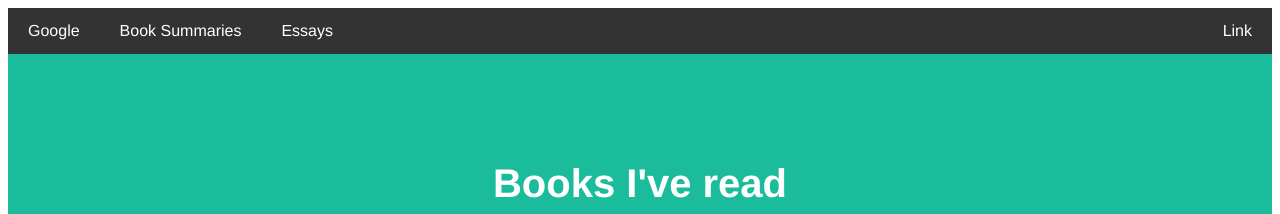
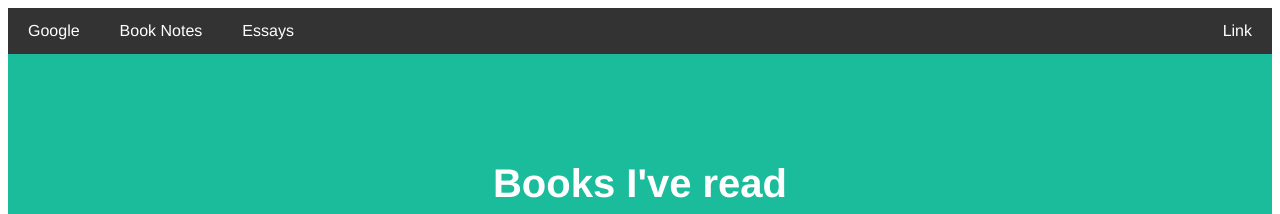
Before and after one commit to j-underdown/j-underdown.github.io, a Jekyll site: the page booknotes.html, which Jekyll copies as it is, in a window 1280 px wide. Shown: the top 214 px of the page. Built offline with Jekyll 4.4.1, drawn with Linux system fonts in a browser that asks for light colours.

Commit message:
Update and rename booksummaries.html to booknotes.html

```diff
--- a/booksummaries.html
+++ b/booknotes.html
@@ -1,6 +1,6 @@
 <html>
 <head>
-  <title>Book summaries</title>
+  <title>Book Notes</title>
   <meta charset="utf-8">
   <link href="stylesheet.css" rel="stylesheet">
 </head>
@@ -8,7 +8,7 @@
 <body>
 <div class="navbar">
   <a href="https://www.google.com">Google</a>
-  <a href="booksummaries.html">Book Summaries</a>
+  <a href="booknotes.html">Book Notes</a>
   <a href="#">Essays</a>
   <a href="#" class="right">Link</a>
 </div>
```
